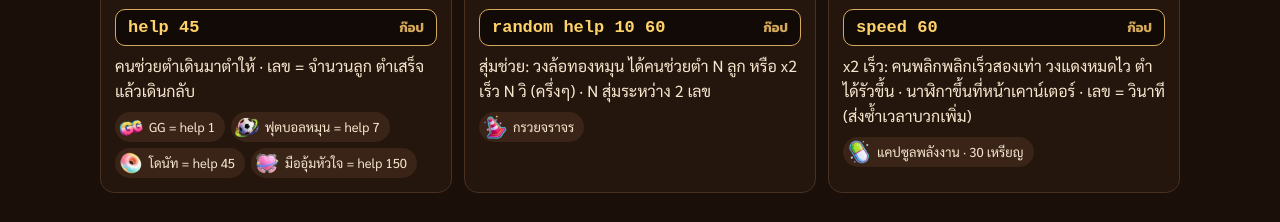
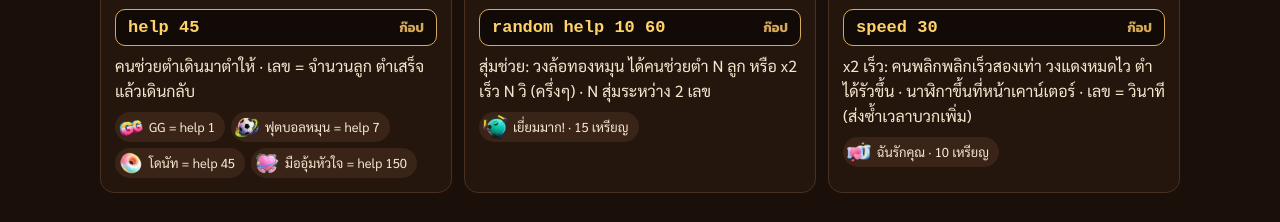
Before and after one commit to AOTGTR/mochi-commands, a plain HTML site: page index.html in a window 1280 px wide. Shown: the part 1797-2019 px from the top of the page. Drawn offline with Linux system fonts and the light colour scheme.

Commit message:
Preset v6: เยี่ยมมาก! = random help 10 60, ฉันรักคุณ = speed 30

```diff
--- a/index.html
+++ b/index.html
@@ -37,9 +37,9 @@ footer{color:var(--muted);font-size:13px}
 <figure class="cmd"><div class="clip"><video src="media/help.mp4" poster="media/help.jpg" muted loop playsinline preload="none"></video></div>
 <figcaption><button class="copy" data-c="help 45"><code>help 45</code><span>ก๊อป</span></button><p>คนช่วยตำเดินมาตำให้ · เลข = จำนวนลูก ตำเสร็จแล้วเดินกลับ</p><div class="gifts"><span class="gift"><img src="gifts/6064.webp" alt="">GG = help 1</span><span class="gift"><img src="gifts/105781.webp" alt="">ฟุตบอลหมุน = help 7</span><span class="gift"><img src="gifts/5879.webp" alt="">โดนัท = help 45</span><span class="gift"><img src="gifts/5660.webp" alt="">มืออุ้มหัวใจ = help 150</span></div></figcaption></figure>
 <figure class="cmd"><div class="clip"><video src="media/r_help.mp4" poster="media/r_help.jpg" muted loop playsinline preload="none"></video></div>
-<figcaption><button class="copy" data-c="random help 10 60"><code>random help 10 60</code><span>ก๊อป</span></button><p>สุ่มช่วย: วงล้อทองหมุน ได้คนช่วยตำ N ลูก หรือ x2 เร็ว N วิ (ครึ่งๆ) · N สุ่มระหว่าง 2 เลข</p><div class="gifts"><span class="gift"><img src="gifts/59315.webp" alt="">กรวยจราจร</span></div></figcaption></figure>
+<figcaption><button class="copy" data-c="random help 10 60"><code>random help 10 60</code><span>ก๊อป</span></button><p>สุ่มช่วย: วงล้อทองหมุน ได้คนช่วยตำ N ลูก หรือ x2 เร็ว N วิ (ครึ่งๆ) · N สุ่มระหว่าง 2 เลข</p><div class="gifts"><span class="gift"><img src="gifts/19443.webp" alt="">เยี่ยมมาก! · 15 เหรียญ</span></div></figcaption></figure>
 <figure class="cmd"><div class="clip"><video src="media/speed.mp4" poster="media/speed.jpg" muted loop playsinline preload="none"></video></div>
-<figcaption><button class="copy" data-c="speed 60"><code>speed 60</code><span>ก๊อป</span></button><p>x2 เร็ว: คนพลิกพลิกเร็วสองเท่า วงแดงหมดไว ตำได้รัวขึ้น · นาฬิกาขึ้นที่หน้าเคาน์เตอร์ · เลข = วินาที (ส่งซ้ำเวลาบวกเพิ่ม)</p><div class="gifts"><span class="gift"><img src="gifts/59316.webp" alt="">แคปซูลพลังงาน · 30 เหรียญ</span></div></figcaption></figure>
+<figcaption><button class="copy" data-c="speed 30"><code>speed 30</code><span>ก๊อป</span></button><p>x2 เร็ว: คนพลิกพลิกเร็วสองเท่า วงแดงหมดไว ตำได้รัวขึ้น · นาฬิกาขึ้นที่หน้าเคาน์เตอร์ · เลข = วินาที (ส่งซ้ำเวลาบวกเพิ่ม)</p><div class="gifts"><span class="gift"><img src="gifts/5779.webp" alt="">ฉันรักคุณ · 10 เหรียญ</span></div></figcaption></figure>
 </div></section>
 
 <section><h2>🎮 วิธีเล่น</h2><div class="grid">
```
Also changed, not shown: gifts/19443.webp (added), gifts/5779.webp (added), gifts/59315.webp (deleted), gifts/59316.webp (deleted), 1 other file.
